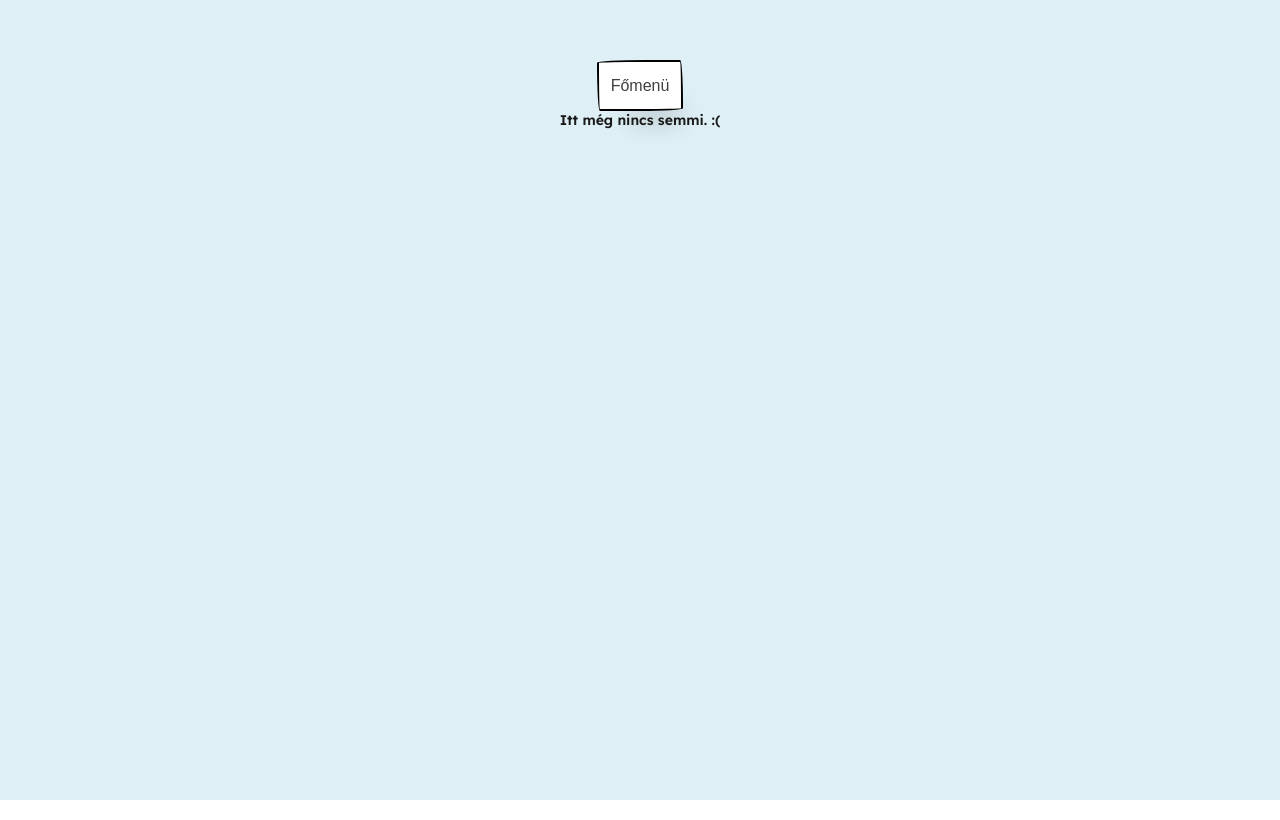
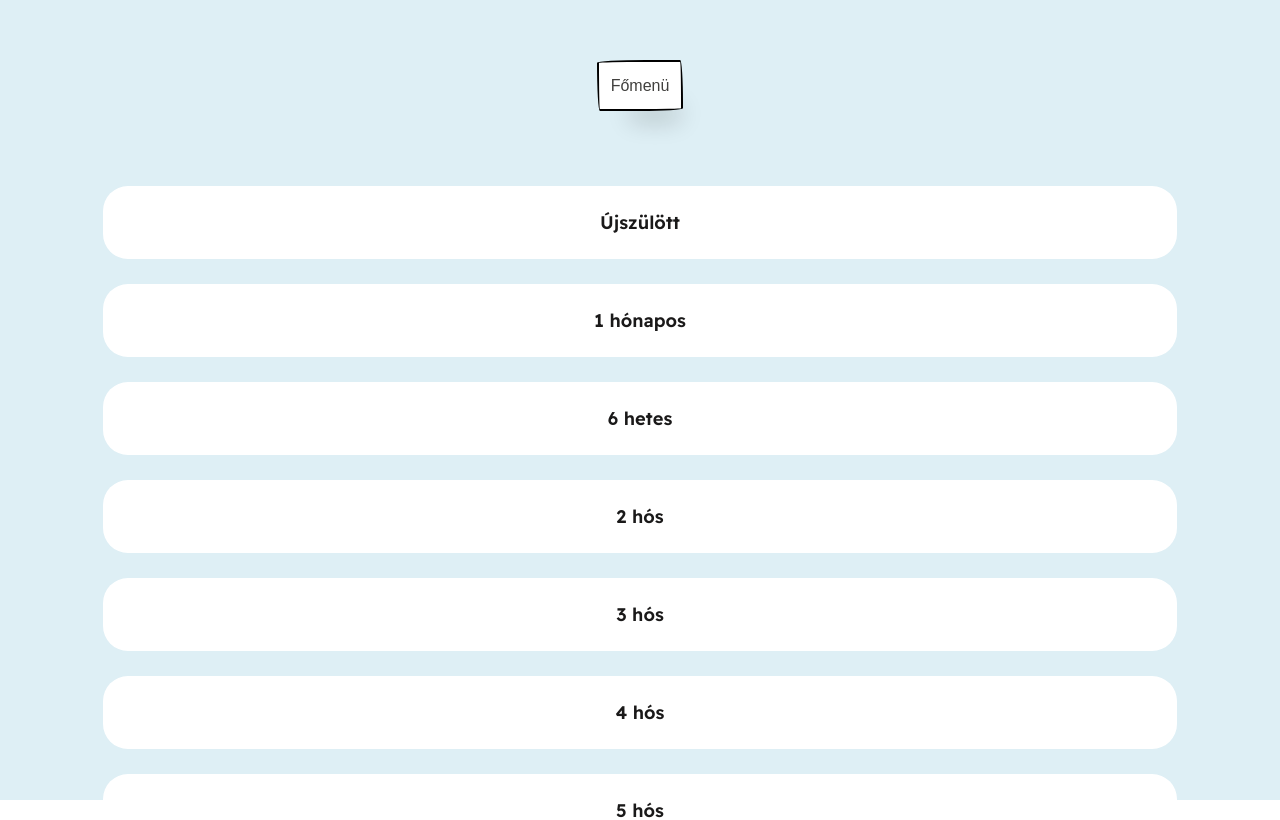
Before and after one commit to dglbalazs/farmakologia_quiz, a Vue app: page /#/learning in a window 1280 px wide. Shown: the top 820 px of the page. Built offline with nearby package versions, Linux system fonts and the light colour scheme.

Commit message:
learning_part

```diff
--- /dev/null
+++ b/src/components/Learning/LearningData.vue
@@ -0,0 +1,76 @@
+<template>
+  <div class="learning-data-entry" @click='trigger_clicked'>
+    <div class="learning-data-entry__category-title" >
+        {{  title  }}
+    </div>
+    <div class="learning-data-entry__category_descriptions" v-if="clicked">
+        <ul>
+            <li class="item-statement" v-for="statement in entries" :key="statement">{{  statement }}</li>
+        </ul>
+    </div>
+  </div>
+</template>
+
+<script>
+export default {
+    props: {
+        title: String,
+        entries: Array
+    },
+    data () {
+        return {
+            clicked: false
+        }
+    },
+    methods: {
+        trigger_clicked () {
+            this.clicked = !this.clicked
+        }
+    }
+}
+</script>
+
+<style>
+
+
+.learning-data-entry {
+    display: flex;
+    flex-direction: column;
+    gap: 15px;
+    background: white;
+    border-radius: 25px;
+    margin: 25px;
+    padding: 25px;
+    justify-content: center;
+    align-items: center;
+    cursor:pointer;
+}
+
+
+.learning-data-entry__category-title {
+    font-size: 1.3em;
+}
+
+.learning-data-entry__category_descriptions {
+    border-top: 1px solid grey;
+    display:flex;
+    justify-content: center;
+    align-items: center;
+    margin: 25px;
+    font-size: 1em;
+    background: white;
+    /* border-radius: 50px; */
+    height: auto;
+    padding:50px;
+}
+
+ul {
+    text-align: left;
+}
+
+li {
+    margin-top: 1em;
+    font-size: 1.1em;
+}
+
+</style>
--- /dev/null
+++ b/src/components/Learning/LearningMain.vue
@@ -0,0 +1,43 @@
+<template>
+  <div class="learning-data">
+    <learning-data v-for="learning_data_entry in learningdata" :key="learning_data_entry.id" :title="learning_data_entry.owner" :entries="learning_data_entry.answers"></learning-data>
+  </div>
+</template>
+
+<script>
+
+import LearningData from './LearningData.vue'
+
+export default {
+    name: 'LearningMain',
+    components: {
+        LearningData
+    },
+    props: {
+        learningdata : Array
+    },
+    data() {
+        return {
+            comp_mounted: false
+        }
+    },
+    mounted : function(){
+        this.comp_mounted = true
+        this.$emit('mounted-comp',this.comp_mounted)
+    }
+}
+</script>
+
+<style>
+
+.learning-data{
+  margin-bottom: 100px;
+  padding: 50px;
+  padding-bottom: 150px;
+  margin-inline: 2em;
+}
+
+
+
+
+</style>
--- a/src/store/index.js
+++ b/src/store/index.js
@@ -3,6 +3,7 @@ import { createStore } from 'vuex'
 export default createStore({
   state: {
     currentPage: 'home',
+    learning_data: [],
     questions_chosen: [],
     questions: [
       {
@@ -1185,7 +1186,13 @@ export default createStore({
           })
         }
       });
+    },
 
+    setLearning(state) {
+      state.questions_TrueOrFalseGenerator.forEach(element => {
+        console.log(element)
+        state.learning_data.push(element)
+      });
     }
   },
   actions: {
@@ -1195,6 +1202,10 @@ export default createStore({
 
     async setQuestions(state,categories) {
       state.commit('setQuestions',categories)
+    },
+
+    async setLearning(state) {
+      state.commit('setLearning')
     }
   },
   modules: {
@@ -1202,6 +1213,7 @@ export default createStore({
   },
   getters: {
     getQuestions: (state) => state.questions_chosen,
+    getLearning: (state) => state.learning_data,
     getCurrentPage: (state) => state.currentPage,
 
   }
--- a/src/views/Learning.vue
+++ b/src/views/Learning.vue
@@ -2,20 +2,44 @@
   <div class="learning-wrapper">
       <button to="/" class='button-55' @click='goback'>Főmenü</button>
       <div class="welcome-text">
-        Itt még nincs semmi. :(
+        <LearningMain @mounted-comp='setData' :learningdata="learning_data"></LearningMain>
       </div>
   </div>
 </template>
 
 <script>
 
+import { mapGetters, mapActions } from 'vuex';
+import LearningMain from '../components/Learning/LearningMain.vue';
 
 export default {
     name: 'Learning',
+    components: {
+      LearningMain
+    },
+    data() {
+        return {
+            categories: [],
+            init: true
+        }
+    },
     methods: {
-        goback() {
+      ... mapActions(['setLearning']),
+
+      goback() {
             this.$router.push({ path: '/'})
+        },
+
+        setData() {
+            this.init = false;
+            this.setLearning()
+            console.log(this.learning_data)
         }
+
+    },
+
+    computed: {
+        ... mapGetters({learning_data:"getLearning"})
     }
 }
 </script>
```
